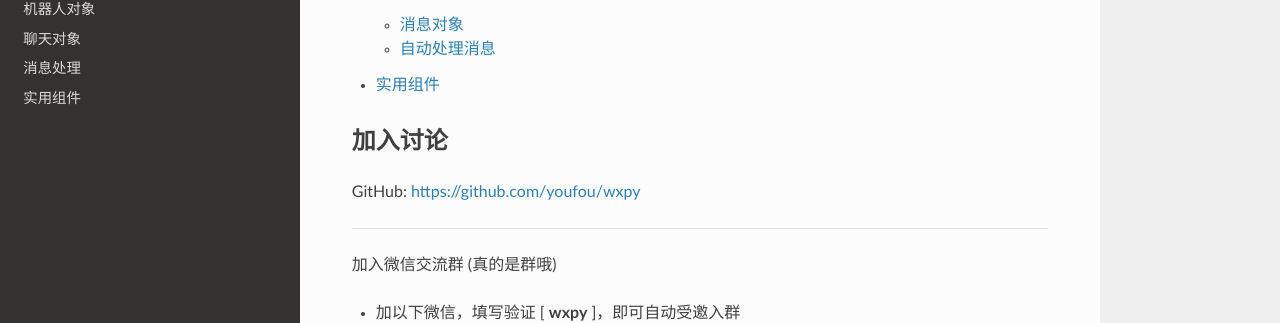
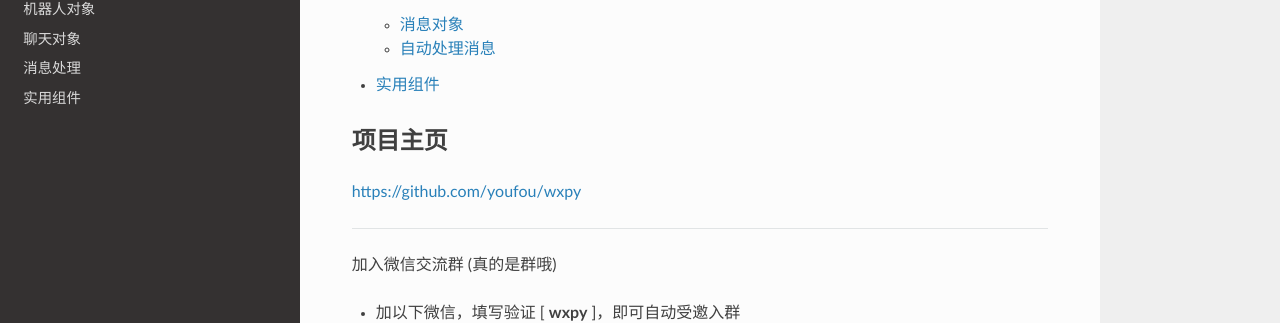
Before and after one commit to youfou/wxpy, a Sphinx documentation site: the page built from docs/index.rst, in a window 1280 px wide and 900 px high, scrolled down 1545 px. Shown: the part 136-459 px from the top of the window. Built offline with Sphinx 7.4.7 and the Read the Docs theme 2.0.0, drawn with Linux system fonts in a browser that asks for light colours.

Commit message:
Update docs

```diff
--- a/README.rst
+++ b/README.rst
@@ -88,10 +88,10 @@ wxpy: 用 Python 玩微信
 
 说明文档: http://wxpy.readthedocs.io
 
-加入讨论
+项目主页
 ----------------
 
-GitHub: https://github.com/youfou/wxpy
+https://github.com/youfou/wxpy
 
 --------
 
--- a/docs/index.rst
+++ b/docs/index.rst
@@ -72,10 +72,10 @@ wxpy: 用 Python 玩微信
     api/utils
 
 
-加入讨论
+项目主页
 ----------------
 
-GitHub: https://github.com/youfou/wxpy
+https://github.com/youfou/wxpy
 
 --------
 
```
Also changed, not shown: other parts of README.rst (+1 -1 lines), 1 other file.
